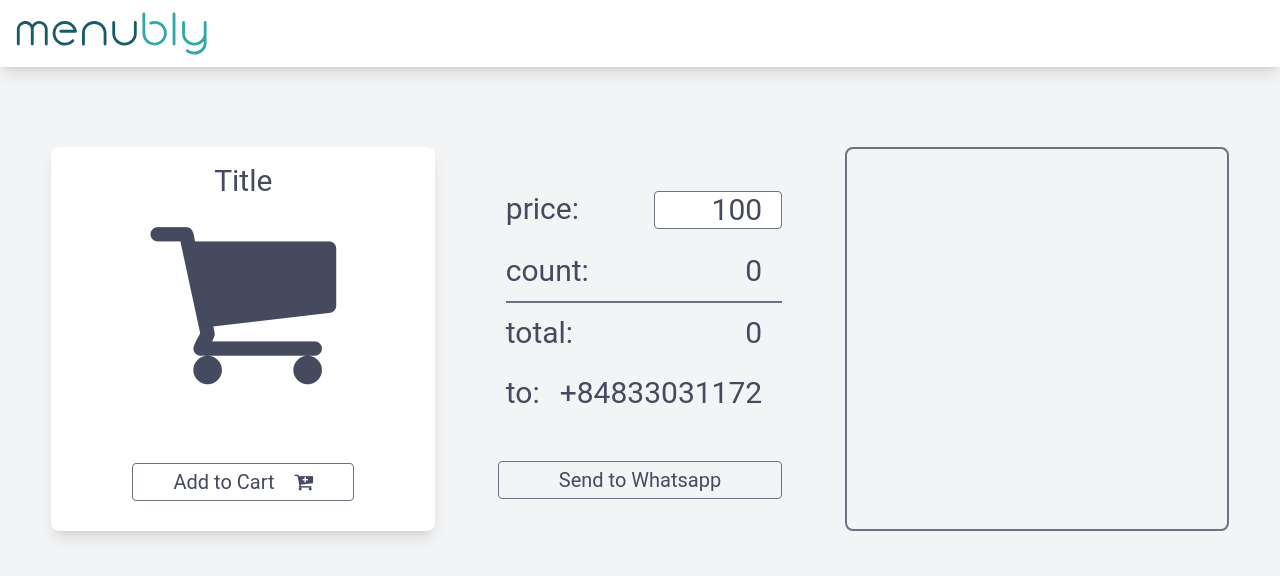
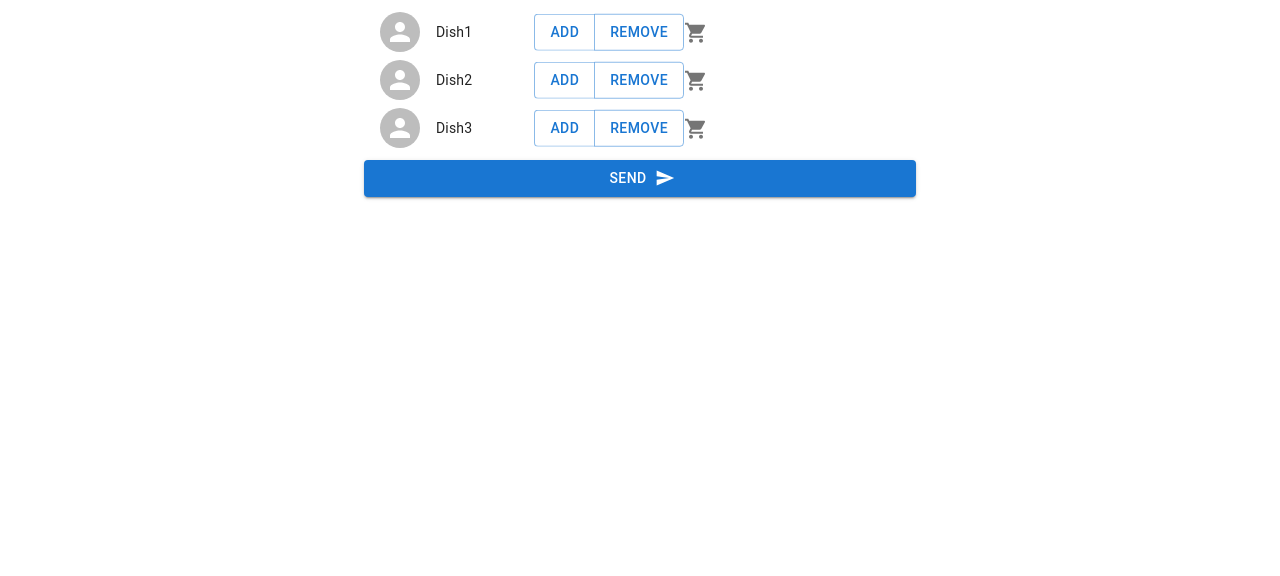
Before and after one commit to developersuper/w-order, a React (Create React App) app: page / in a window 1280 px wide. Shown: the top 576 px of the page. Built offline with nearby package versions, Linux system fonts and the light colour scheme.

Commit message:
update structure

```diff
--- a/src/App.jsx
+++ b/src/App.jsx
@@ -1,85 +1,67 @@
 import { useState } from "react";
 import QRCode from "react-qr-code";
+import MenuList from "./components/MenuList";
+import CssBaseline from '@mui/material/CssBaseline';
+import Box from '@mui/material/Box';
+import Button from '@mui/material/Button';
+import DeleteIcon from '@mui/icons-material/Delete';
+import SendIcon from '@mui/icons-material/Send';
+import Container from '@mui/material/Container';
+
+const menus = [
+  {
+    title: 'Dish1',
+    description: 'description, ..,.,. blabla....',
+  },
+  {
+    title: 'Dish2',
+    description: 'description, ..,.,. blabla....',
+  },
+  {
+    title: 'Dish3',
+    description: 'description, ..,.,. blabla....',
+  },
+]
 
 function App() {
-  const [phoneNumber, setPhoneNumber] = useState("84833031172");
-  const [count, setCount] = useState(0);
-  const [price, setPrice] = useState(100);
-  const [started, setStarted] = useState(false);
-  const [QRValue, setQRValue] = useState("");
+  // const [phoneNumber, setPhoneNumber] = useState("84833031172");
+  // const [count, setCount] = useState(0);
+  // const [price, setPrice] = useState(100);
+  // const [started, setStarted] = useState(false);
+  // const [QRValue, setQRValue] = useState("");
 
-  const addCart = () => {
-    setCount(count + 1);
-  }
 
-  const sendToWhatsapp = () => {
-    let message = `price: ${price}, count: ${count}, total: ${count * price}`;
-    let url = `https://wa.me/${phoneNumber}?text=${encodeURI(message)}`;
-    if(/Android|webOS|iPhone|iPad|iPod|BlackBerry|IEMobile|Opera Mini/i.test(navigator.userAgent)){
-      // The user is accessing the website from a mobile device
-      window.open(url, '_blank');
-    } else {
-      // The user is accessing the website from a desktop PC
-      setStarted(true);
-      setQRValue(url);
-    }
-  }
+  // const Navbar = () => {
+  //   return (
+  //     <div className="px-4 py-3 bg-white shadow-lg">
+  //       <img className="" src="logo.svg" alt="logo" />
+  //     </div>
+  //   );
+  // }
+
+  // const sendToWhatsapp = () => {
+  //   let message = `price: ${price}, count: ${count}, total: ${count * price}`;
+  //   let url = `https://wa.me/${phoneNumber}?text=${encodeURI(message)}`;
+  //   if(/Android|webOS|iPhone|iPad|iPod|BlackBerry|IEMobile|Opera Mini/i.test(navigator.userAgent)){
+  //     // The user is accessing the website from a mobile device
+  //     window.open(url, '_blank');
+  //   } else {
+  //     // The user is accessing the website from a desktop PC
+  //     setStarted(true);
+  //     setQRValue(url);
+  //   }
+  // }
 
   return (
-    <div className="App w-screen h-screen bg-gray-100">
-      <div className="px-4 py-3 bg-white shadow-lg">
-        <img className="" src="logo.svg" alt="logo" />
-      </div>
-
-      <div className="flex justify-around p-5 pt-20">
-        <div className="w-96 h-96 p-4 rounded-lg bg-white shadow-lg flex items-center flex-col">
-          <p className="flex justify-between text-3xl">
-            <span>Title</span>
-          </p>
-          <i className="fa fa-shopping-cart text-[200px]"></i>
-          <button className="border border-gray-500 hover:bg-gray-300 mt-16 px-10 py-1 text-xl rounded cursor-pointer" onClick={addCart}>
-            Add to Cart<i className="ml-5 fa fa-cart-plus"></i>
-          </button>
-        </div>
-
-        <div className="flex flex-col justify-between">
-          <div className="mt-5">
-            <p className="flex justify-between mt-6 ml-2 text-3xl">
-              <span>price: </span>
-              <input className="text-right w-32 ml-3 pr-1 border rounded border-gray-500 bg-white" type="number" value={price} onChange={(e) => setPrice(e.target.value)} />
-            </p>
-            <p className="flex justify-between mt-6 pb-3 ml-2 text-3xl border-b border-b-gray-500 border-b-2">
-              <span>count: </span>
-              <span className="mr-5">{count}</span>
-            </p>
-            <p className="flex justify-between mt-3 ml-2 text-3xl">
-              <span>total: </span>
-              <span className="mr-5">{count * price}</span>
-            </p>
-            <p className="flex justify-between mt-6 ml-2 text-3xl">
-              <span>to: </span>
-              <span className="mx-5">+{phoneNumber}</span>
-            </p>
-          </div>
-
-          <button className="border border-gray-500 hover:bg-gray-300 px-5 mb-8 py-1 text-xl rounded cursor-pointer" onClick={sendToWhatsapp}>
-            Send to Whatsapp
-          </button>
-        </div>
-
-        <div className="w-96 p-4 border-2 border-gray-500 rounded-lg">
-          {
-            started &&
-            <QRCode
-            size={256}
-            style={{ height: "auto", maxWidth: "100%", width: "100%" }}
-            value={QRValue}
-            viewBox={`0 0 256 256`}
-            />
-          }
-        </div>
-      </div>
-    </div>
+    <>
+    <CssBaseline />
+    <Container maxWidth="sm">
+      <MenuList/>
+      <Button variant="contained" sx={{width: '100%'}} endIcon={<SendIcon />}>
+        Send
+      </Button>
+    </Container>
+  </>
   );
 }
 
--- /dev/null
+++ b/src/components/CartButtonOnMenuItem.js
@@ -0,0 +1,25 @@
+import * as React from 'react'
+import Badge from '@mui/material/Badge'
+import ButtonGroup from '@mui/material/ButtonGroup'
+import Button from '@mui/material/Button'
+import ShoppingCartIcon from '@mui/icons-material/ShoppingCart'
+
+export default function CartButtonOnMenuItem({ count, setCount }) {
+  const addCount = () => {
+    setCount(count + 1)
+  }
+  const removeCount = () => {
+    setCount(count - 1 < 0 ? 0 : count - 1)
+  }
+  return (
+    <>
+      <ButtonGroup disableElevation aria-label='Disabled elevation buttons'>
+        <Button onClick={addCount}>Add</Button>
+        <Button onClick={removeCount}>Remove</Button>
+      </ButtonGroup>
+      <Badge badgeContent={count} color='primary'>
+        <ShoppingCartIcon color='action' />
+      </Badge>
+    </>
+  )
+}
--- /dev/null
+++ b/src/components/MenuList.js
@@ -0,0 +1,53 @@
+import { useState } from 'react'
+import List from '@mui/material/List'
+import ListItem from '@mui/material/ListItem'
+import ListItemButton from '@mui/material/ListItemButton'
+import ListItemText from '@mui/material/ListItemText'
+import ListItemAvatar from '@mui/material/ListItemAvatar'
+import Avatar from '@mui/material/Avatar'
+import CartButtonOnMenuItem from './CartButtonOnMenuItem'
+
+const menus = [
+  {
+    title: 'Dish1',
+    description: 'description, ..,.,. blabla....',
+  },
+  {
+    title: 'Dish2',
+    description: 'description, ..,.,. blabla....',
+  },
+  {
+    title: 'Dish3',
+    description: 'description, ..,.,. blabla....',
+  },
+]
+
+export default function MenuList() {
+  const [counts, setCounts] = useState([...Array.from({ length: menus.length }, (x) => 0)])
+
+  const setCount = (idx) => (value) => {
+    counts[idx] = value
+    setCounts([...counts])
+  }
+
+  return (
+    <List dense sx={{ width: '100%', maxWidth: 360, bgcolor: 'background.paper' }}>
+      {menus.map((menu, idx) => {
+        return (
+          <ListItem
+            key={menu.title}
+            secondaryAction={<CartButtonOnMenuItem count={counts[idx]} setCount={setCount(idx)} />}
+            disablePadding
+          >
+            <ListItemButton>
+              <ListItemAvatar>
+                <Avatar />
+              </ListItemAvatar>
+              <ListItemText>{menu.title}</ListItemText>
+            </ListItemButton>
+          </ListItem>
+        )
+      })}
+    </List>
+  )
+}
```
Also changed, not shown: package.json (+7 -0 lines), 1 other file (tests, documents, lock files or other folders).
